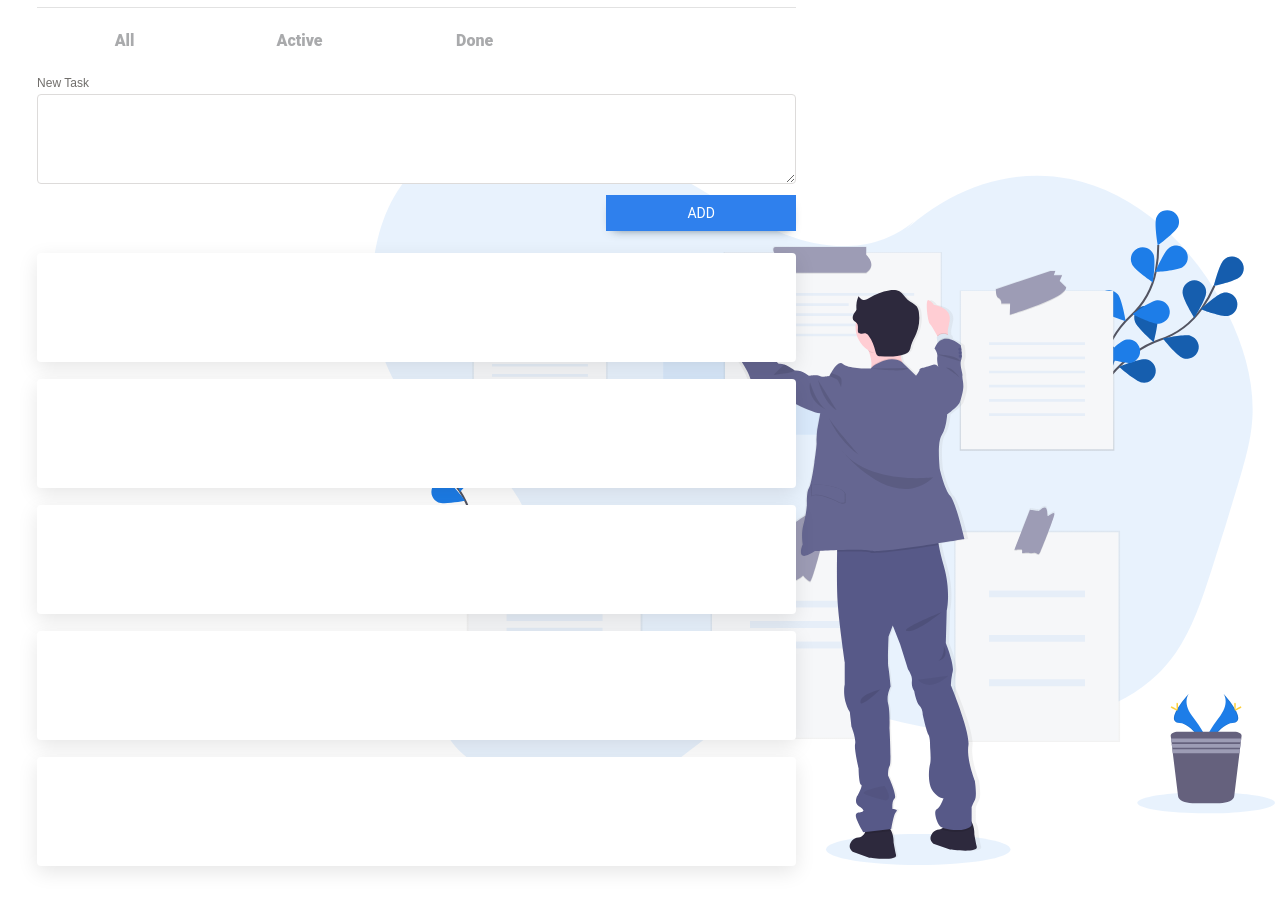
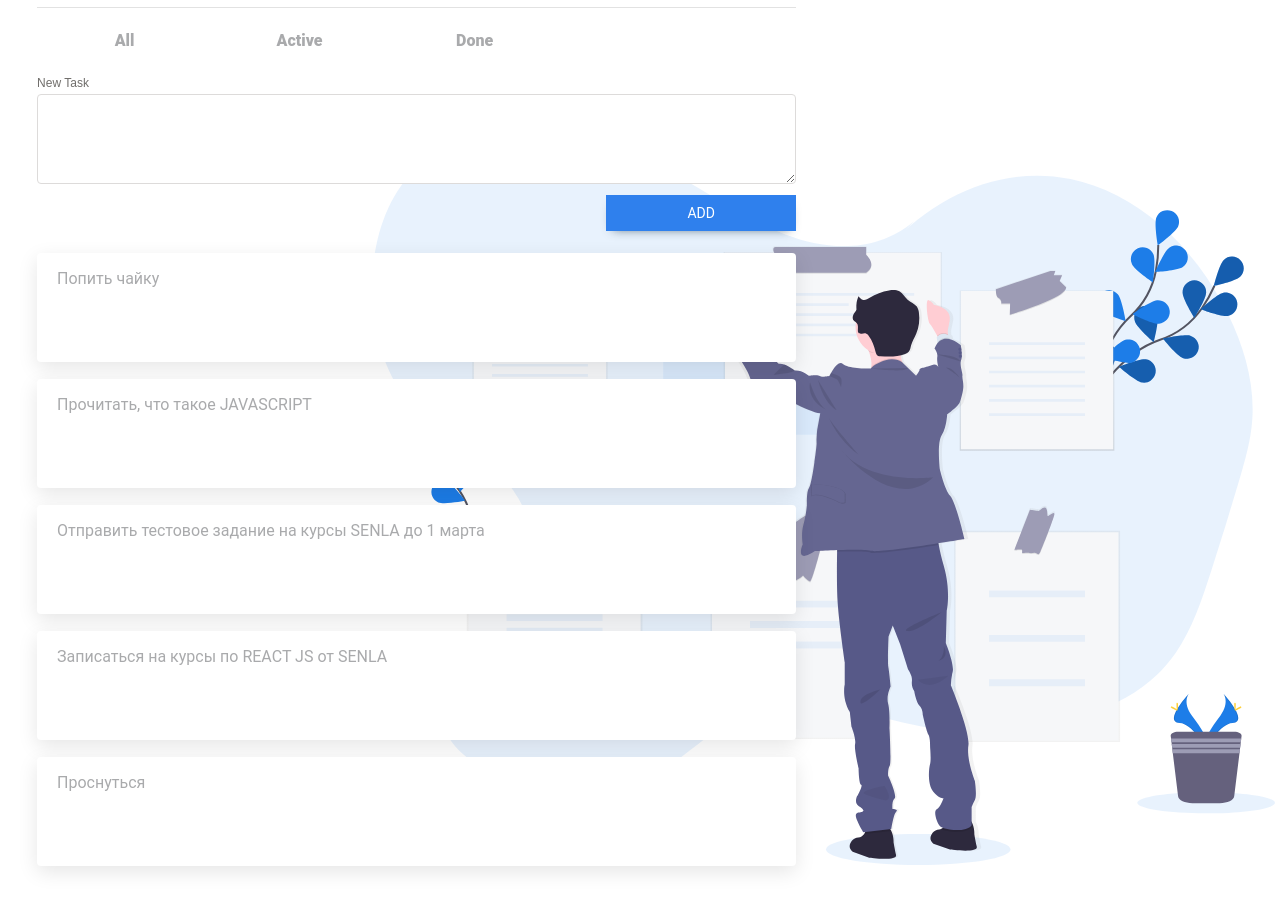
Before and after one commit to evgene30/ToDolist-JS, a website built with webpack: page src/index.html in a window 1280 px wide. Shown: the part 88-998 px from the top of the page. Built offline with nearby package versions, Linux system fonts and the light colour scheme; files whose address does not match are found by name; a web font is replaced by a local one.

Commit message:
add todo list

```diff
--- a/src/index.html
+++ b/src/index.html
@@ -50,11 +50,11 @@
       <section class="main__task" id="main__list">
 
         <ul class="main-list__items">
-          <li class="main-list__item"></li>
-          <li class="main-list__item"></li>
-          <li class="main-list__item"></li>
-          <li class="main-list__item"></li>
-          <li class="main-list__item"></li>
+          <li class="main-list__item">Попить чайку</li>
+          <li class="main-list__item">Прочитать, что такое JAVASCRIPT</li>
+          <li class="main-list__item">Отправить тестовое задание на курсы SENLA до 1 марта</li>
+          <li class="main-list__item">Записаться на курсы по REACT JS от SENLA</li>
+          <li class="main-list__item">Проснуться</li>
         </ul>
 
       </section>
--- a/src/scss/app.scss
+++ b/src/scss/app.scss
@@ -23,7 +23,8 @@
 @import "dirty/hacks";
 
 body {
-    background: $post-background;
+    background: white;
+
 
     .container-page {
         display: block;
@@ -35,7 +36,7 @@ body {
         background-position: right 5px bottom 71px;
         padding-top: 22px;
         padding-left: 23px;
-        // margin: 0 auto;
+        margin: 0 auto;
         font-family: "Roboto", sans-serif;
         font-style: normal;
         font-weight: normal;
@@ -204,6 +205,8 @@ body {
                 box-shadow: 0px 6px 20px rgba(0, 0, 0, 0.1);
                 border-radius: 4px;
                 margin-bottom: 17px;
+                padding: 18px 20px;
+                font-weight: 400;
 
                 &:hover {
                     transition: .3s;
@@ -213,5 +216,9 @@ body {
                 }
             }
         }
+        .impotant {
+            font-weight: 700;
+            color: $active-dark;
+        }
     }
 }
```
